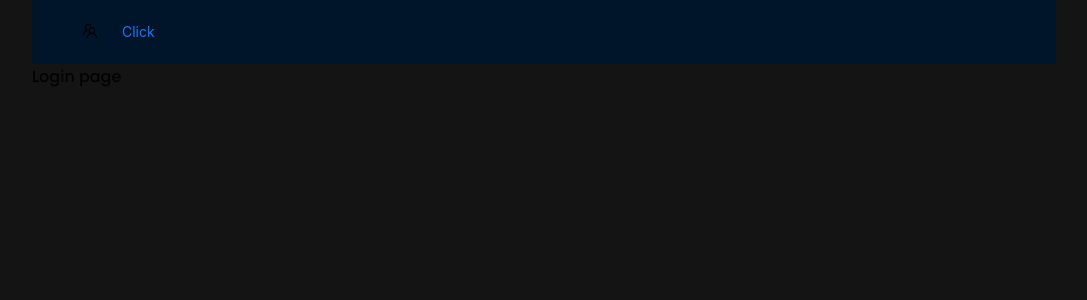
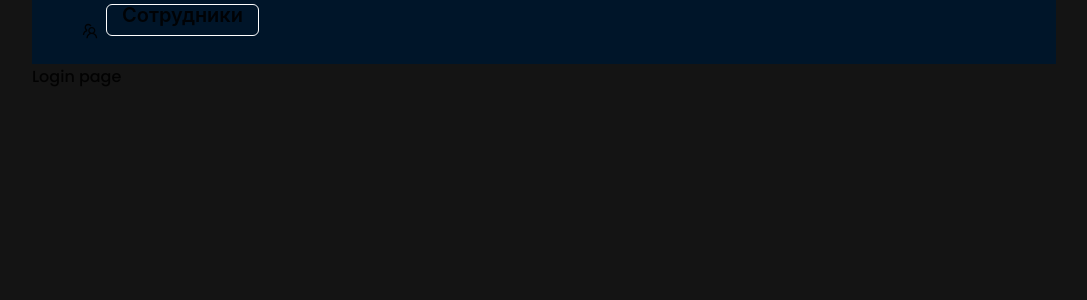
Before and after one commit to dktwho/react-employees, a React (Create React App) app in the folder client/: page /login in a window 1280 px wide. Shown: the top 300 px of the page, without its empty margins (96-1183 px from the left). Built offline with nearby package versions, Linux system fonts and the light colour scheme.

Commit message:
feat: add custom button to header, wrap with Link from rrd with paths.home - test

```diff
--- a/client/src/components/custom-button/custom-button.tsx
+++ b/client/src/components/custom-button/custom-button.tsx
@@ -3,20 +3,22 @@ import {Button, Form} from 'antd'
 
 type Props = {
     children: React.ReactNode;
+    ghost?:  boolean | undefined;
     htmlType?: "button" | "submit" | "reset" | undefined;
-    onClick: () => void;
-    type?: "link" | "text" | "default" | "primary" | "dashed" | undefined;
+    onClick?: () => void;
+    type?: "link" | "text" |  "default" | "primary" | "dashed" | undefined;
     danger?: boolean;
     loading?: boolean;
     shape?: "default" | "circle" | "round" | undefined;
     icon?: React.ReactNode;
 }
 
-export const CustomButton = ({children, htmlType = 'button', type, danger, loading, shape, icon, onClick}: Props) => {
+export const CustomButton = ({children, htmlType = 'button', type, danger, loading, shape, icon, onClick, ghost}: Props) => {
     return (
         <Form.Item>
             <Button htmlType={htmlType}
                     type={type}
+                    ghost={ghost}
                     danger={danger}
                     loading={loading}
                     shape={shape}
--- a/client/src/components/header/header.tsx
+++ b/client/src/components/header/header.tsx
@@ -1,13 +1,21 @@
 import s from './header.module.css'
-import {Button, Layout, Space, Typography} from "antd";
+import { Layout, Space, Typography} from "antd";
 import {TeamOutlined} from "@ant-design/icons";
+import {CustomButton} from "../custom-button/custom-button";
+import {Link} from "react-router-dom";
+import {Paths} from "../../paths";
 
 export const Header = () => {
     return (
         <Layout.Header className={s.header}>
             <Space>
                 <TeamOutlined className={s.teamIcon}/>
-                <Button type={'link'}>Click</Button>
+                <Link to={Paths.home}>
+                    <CustomButton  ghost={true}>
+                        <Typography.Title level={4}>Сотрудники</Typography.Title>
+                    </CustomButton>
+                </Link>
+
             </Space>
         </Layout.Header>
     );
```
